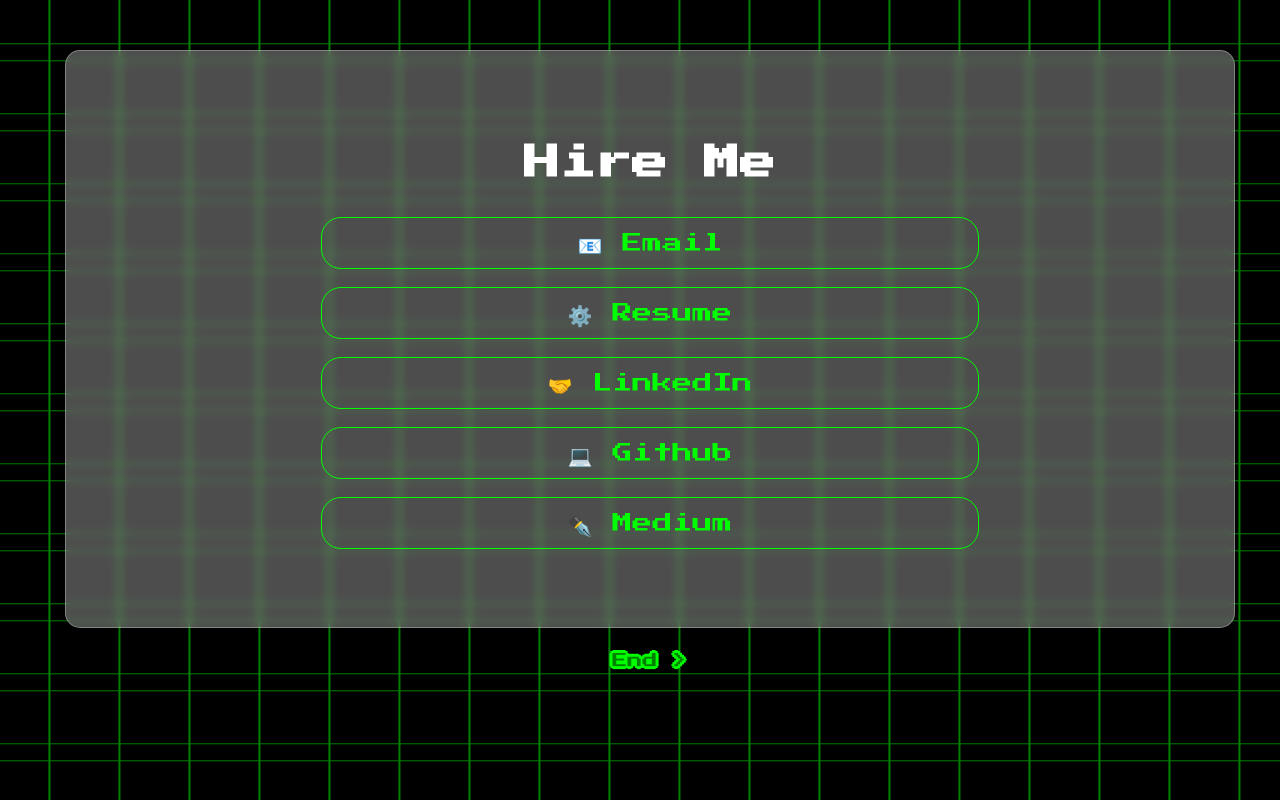
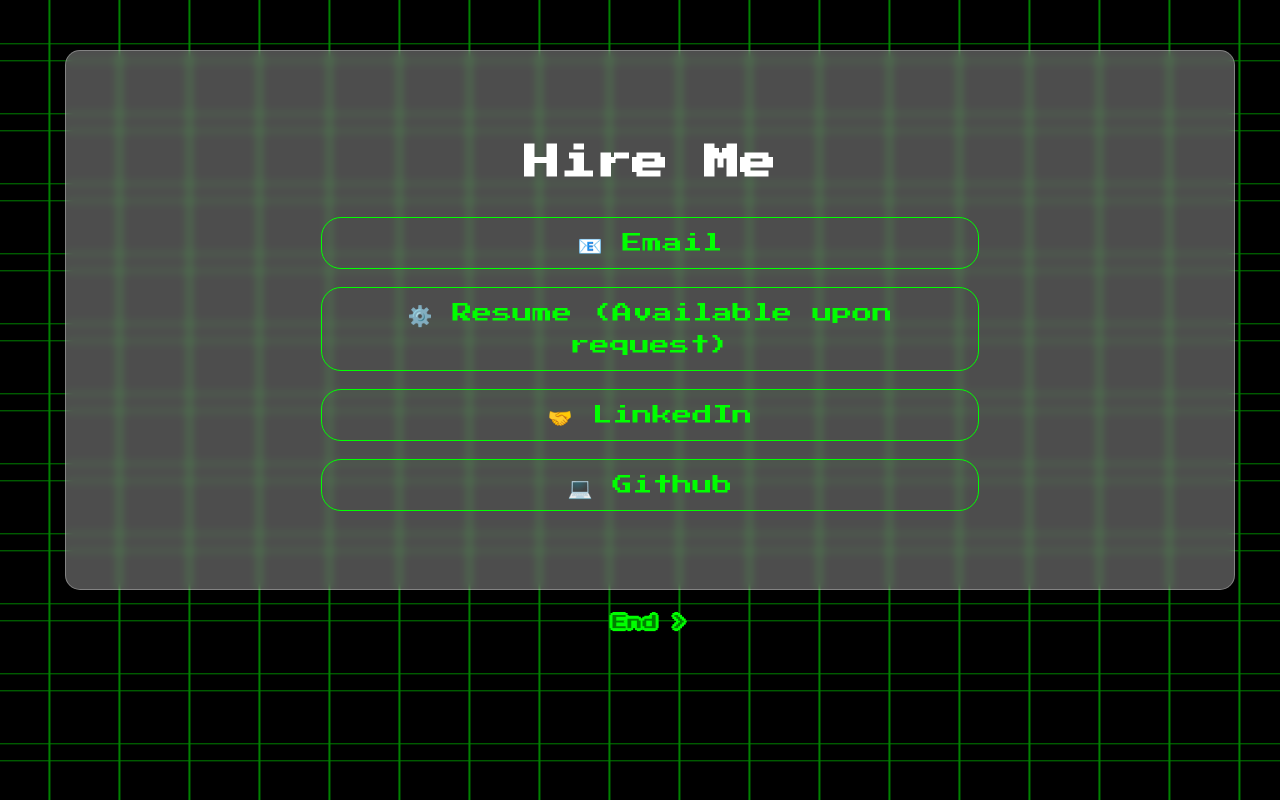
Before and after one commit to dylan-authentic/personal-web-portfolio, a Next.js app: page /hire in a window 1280 px wide. Built offline with nearby package versions, Linux system fonts and the light colour scheme.

Commit message:
Small changes

```diff
--- a/pages/hire.tsx
+++ b/pages/hire.tsx
@@ -25,19 +25,16 @@
                 <ContactWrapper>
                     <h1>Hire Me</h1>
                     <LinkWrapper>
-                        <a href="mailto:dylan.terrell14@gmail.com">📧 Email</a>
+                        <a href="mailto:dylan@dylan.engineering">📧 Email</a>
                     </LinkWrapper>
                     <LinkWrapper>
-                        <a target='_blank' href="https://drive.google.com/file/d/1KVTY2TKNP7KY1gK4dTXbm-AIX0HL2br5/view?usp=sharing">⚙️ Resume</a>
+                        <a target='_blank' href="https://drive.google.com/file/d/1KVTY2TKNP7KY1gK4dTXbm-AIX0HL2br5/view?usp=sharing">⚙️ Resume (Available upon request)</a>
                     </LinkWrapper>
                     <LinkWrapper>
                         <a target='_blank' href="https://www.linkedin.com/in/dylan-terrell/">🤝 LinkedIn</a>
                     </LinkWrapper>
                     <LinkWrapper>
                         <a target='_blank' href="https://github.com/dylan-authentic">💻 Github</a>
-                    </LinkWrapper>
-                    <LinkWrapper>
-                        <a target='_blank' href="https://dylanauthentic.medium.com/">✒️ Medium</a>
                     </LinkWrapper>
                 </ContactWrapper>
             </SectionPressed>
--- a/pages/insights/index.tsx
+++ b/pages/insights/index.tsx
@@ -48,7 +48,7 @@
         <PostContainer>
             <PostHeaderSection>
                 <h1>Insights</h1>
-                <p>I write about engineering, product management, and sometimes a project that I'm working on. Some engineering posts are very much so my study notes. Posts about engineering are tagged 'Engineering' and posts about product management are tagged... you guessed it, 'Product Management'. Thanks for reading!</p>
+                <p>I write about engineering, product management, and sometimes a project that I'm working on. The engineering posts are mostly technical study notes for things I'm learning. Posts about technical topics are tagged 'Engineering' and posts about product management are tagged... you guessed it, 'Product Management'. Feel free to use the filters below. Thanks for reading!</p>
             </PostHeaderSection>
             <Filters>
                 <button onClick={() => setFilterTag('')} className={!filterTag ? 'active' : ''}>All Topics</button>
```
